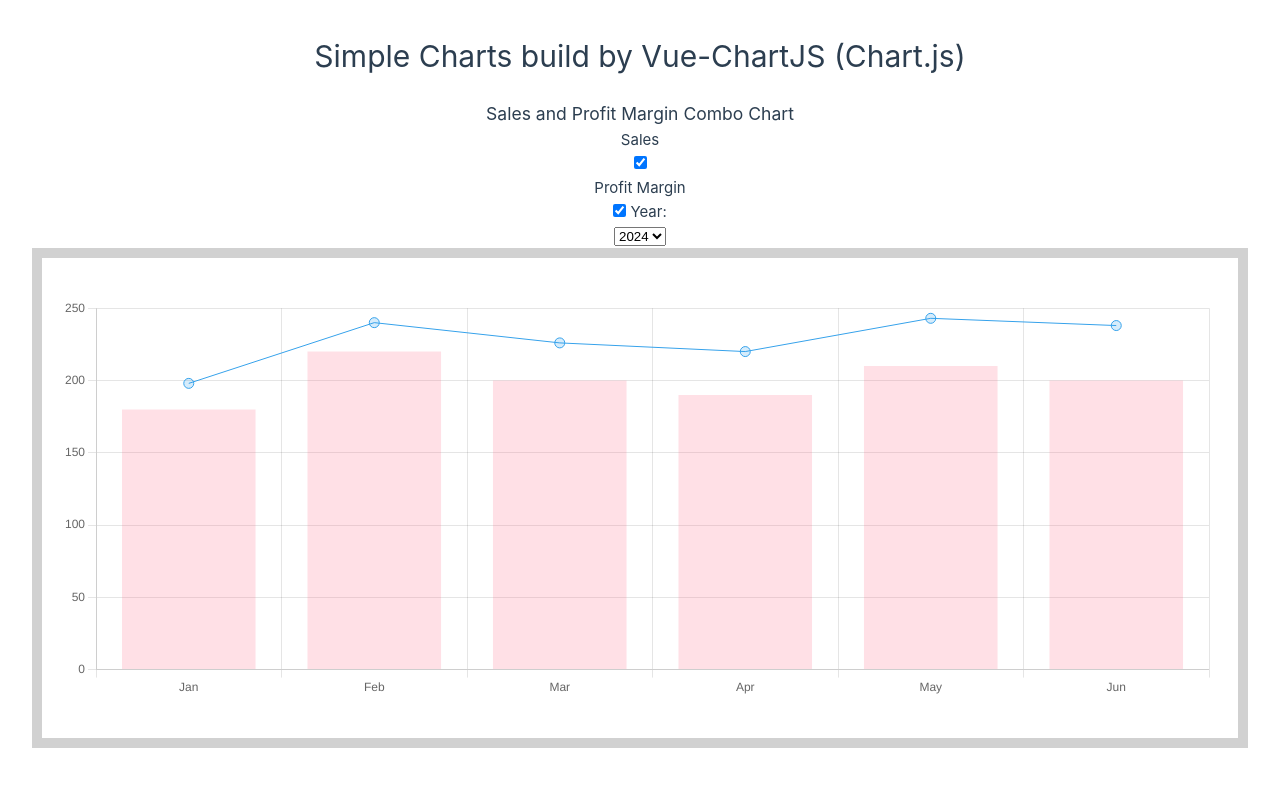
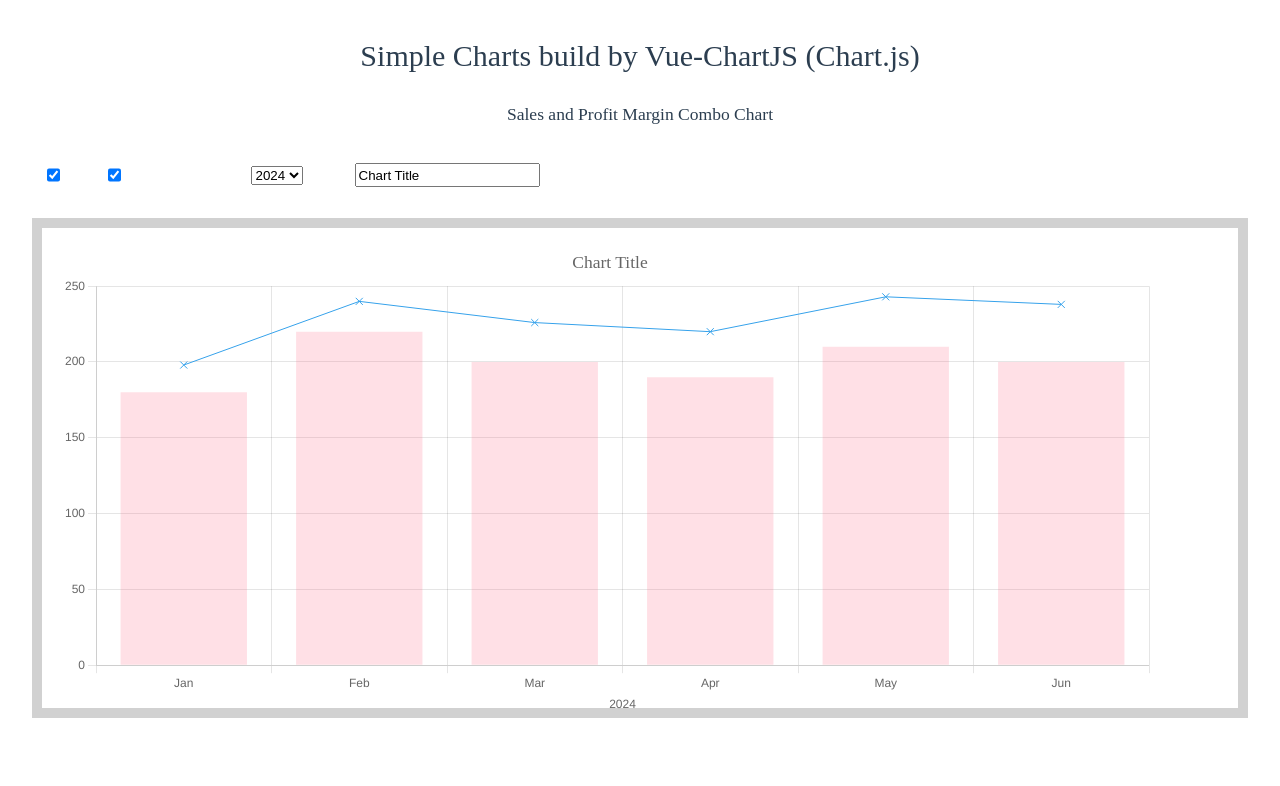
Before and after one commit to DoreenChan/simple-vue-chart, a Vue app: page / in a window 1280 px wide. Shown: the top 786 px of the page. Built offline with nearby package versions, Linux system fonts and the light colour scheme.

Commit message:
fixed style on filter section + insert chart title input

```diff
--- a/src/App.vue
+++ b/src/App.vue
@@ -8,18 +8,28 @@
       <h3>Sales and Profit Margin Combo Chart</h3>
 
       <!-- Fliter wrapper -->
+      <fieldset>
+        <legend>Filters</legend>
         <div class="chart-filters-wrapper">
           <CheckBox v-for="(filter) in chartFilters.checkboxes" :key="filter.id" :label="filter.label" :id="filter.id"
             :value="filter.label" @toggle-chart-type-filter="toogleChartTypeFilter"
             :selectedYear="chartFilters.dropdown.selected" ref="checkboxRef" />
 
+          <div class="dropdown-wrapper">
             Year:
             <DropDown :options="chartFilters.dropdown.options" :selectedYear="chartFilters.dropdown.selected"
               @update:selectedYear="updateSelectedYear" />
           </div>
 
+          Title: <input v-model="chartTitle" placeholder="Please enter your chart title." />
+        </div>
+      </fieldset>
+
+
       <!-- Chart Wrapper -->
       <div class="chart-wrapper">
+        <h3>{{ chartTitle }}</h3>
+
         <Bar ref="comboRef" id="combo-chart" :options="chartOptions" :data="chartData" />
       </div>
     </div>
@@ -52,7 +62,7 @@ export default {
     DropDown
   },
   data() {
-    return { chartData, chartOptions, chartFilters };
+    return { chartData, chartOptions, chartFilters, chartTitle: 'Chart Title' };
   },
   methods: {
     hideAllDataset(datasets) {
@@ -60,7 +70,7 @@ export default {
         dataset.hidden = true;
       });
     },
-    groupDatasetByYear(datasets) {
+    getDatasetByYear(datasets) {
       const year = this.selectedYear ? this.selectedYear : chartFilters.dropdown.selected;
 
       const data = datasets.filter((dataset) => dataset.stack === year);
@@ -79,19 +89,19 @@ export default {
       this.hideAllDataset(datasets);
 
       //Check for year
-      const displayDataset = this.groupDatasetByYear(datasets).data;
+      const displayDataset = this.getDatasetByYear(datasets).data;
 
       //Check for type
       uncheckedValues.forEach(checkbox => {
         displayDataset.find(data => data.label == checkbox.label).hidden = true;
       });
+
+      //Check for x-axis labeling
+      chart.options.scales.x.title.text = this.selectedYear;
       chart.update();
     },
     toogleChartTypeFilter() {
       this.filterDatasets();
-    },
-    isChecked(chartType) {
-      return !!chartType;
     },
     updateSelectedYear(newSelectedYear) {
       //Update selected year
--- a/src/assets/base.css
+++ b/src/assets/base.css
@@ -66,19 +66,7 @@ body {
     color 0.5s,
     background-color 0.5s;
   line-height: 1.6;
-  font-family:
-    Inter,
-    -apple-system,
-    BlinkMacSystemFont,
-    'Segoe UI',
-    Roboto,
-    Oxygen,
-    Ubuntu,
-    Cantarell,
-    'Fira Sans',
-    'Droid Sans',
-    'Helvetica Neue',
-    sans-serif;
+  font-family: "'Helvetica Neue', 'Helvetica', 'Arial', sans-serif";
   font-size: 15px;
   text-rendering: optimizeLegibility;
   -webkit-font-smoothing: antialiased;
--- a/src/assets/main.css
+++ b/src/assets/main.css
@@ -30,9 +30,44 @@ main {
   text-align: center;
 }
 
+/* Chart settings */
 .chart-wrapper {
   background-color: #fff;
   border: 10px solid #d1d1d1;
   height: 500px;
-  padding: 40px 20px;
+  padding: 20px 80px 20px 20px;
+
+  h3 {
+    color: #666;
+  }
 }
+.chart-filters-wrapper {
+  display: flex;
+  gap: 10px;
+  color: #fff;
+
+  @media only screen and (max-width: 600px) {
+    display: block;
+    text-align: left;
+  }
+
+  .dropdown-wrapper {
+    display: flex;
+    gap: 3px;
+  }
+}
+fieldset {
+  border: 1px solid #fff;
+  border-radius: 4px;
+  margin-bottom: 20px;
+}
+legend {
+  padding: 0.2em 0.5em;
+  color: #fff;
+  position: relative;
+  text-align: left;
+}
+.checkbox {
+  display: flex;
+  gap: 3px;
+}
--- a/src/chartConfig.ts
+++ b/src/chartConfig.ts
@@ -26,6 +26,7 @@ export const chartData = {
       backgroundColor: 'rgba(54, 162, 235, 0.2)',
       borderColor: 'rgba(54, 162, 235, 1)',
       borderWidth: 1,
+      pointStyle: 'crossRot',
       pointRadius: 5,
       pointHoverRadius: 8,
       stack: '2023',
@@ -38,6 +39,7 @@ export const chartData = {
       backgroundColor: 'rgba(54, 162, 235, 0.2)',
       borderColor: 'rgba(54, 162, 235, 1)',
       borderWidth: 1,
+      pointStyle: 'crossRot',
       pointRadius: 5,
       pointHoverRadius: 8,
       stack: '2024',
@@ -58,6 +60,12 @@ export const chartOptions = {
     },
   },
   scales: {
+    x: {
+      title: {
+        display: true,
+        text: '2024',
+      },
+    },
     y: {
       beginAtZero: true,
       stacked: true,
--- a/src/components/Checkbox.vue
+++ b/src/components/Checkbox.vue
@@ -1,8 +1,8 @@
 <template>
-  <label>
+  <label class="checkbox">
+    <span class="checkmark"></span>
+    <input type="checkbox" :id="id" :value="value" @change="emitUncheck($event.target.checked)" v-model="isChecked" />
     <p>{{ label }}</p>
-    <input type="checkbox" :id="id" :value="value" @change="emitUncheck($event.target.checked)" v-model="isChecked" />
-    <span class="checkmark"></span>
   </label>
 </template>
 
```
Lines whose indentation alone changed are shown as unchanged.
